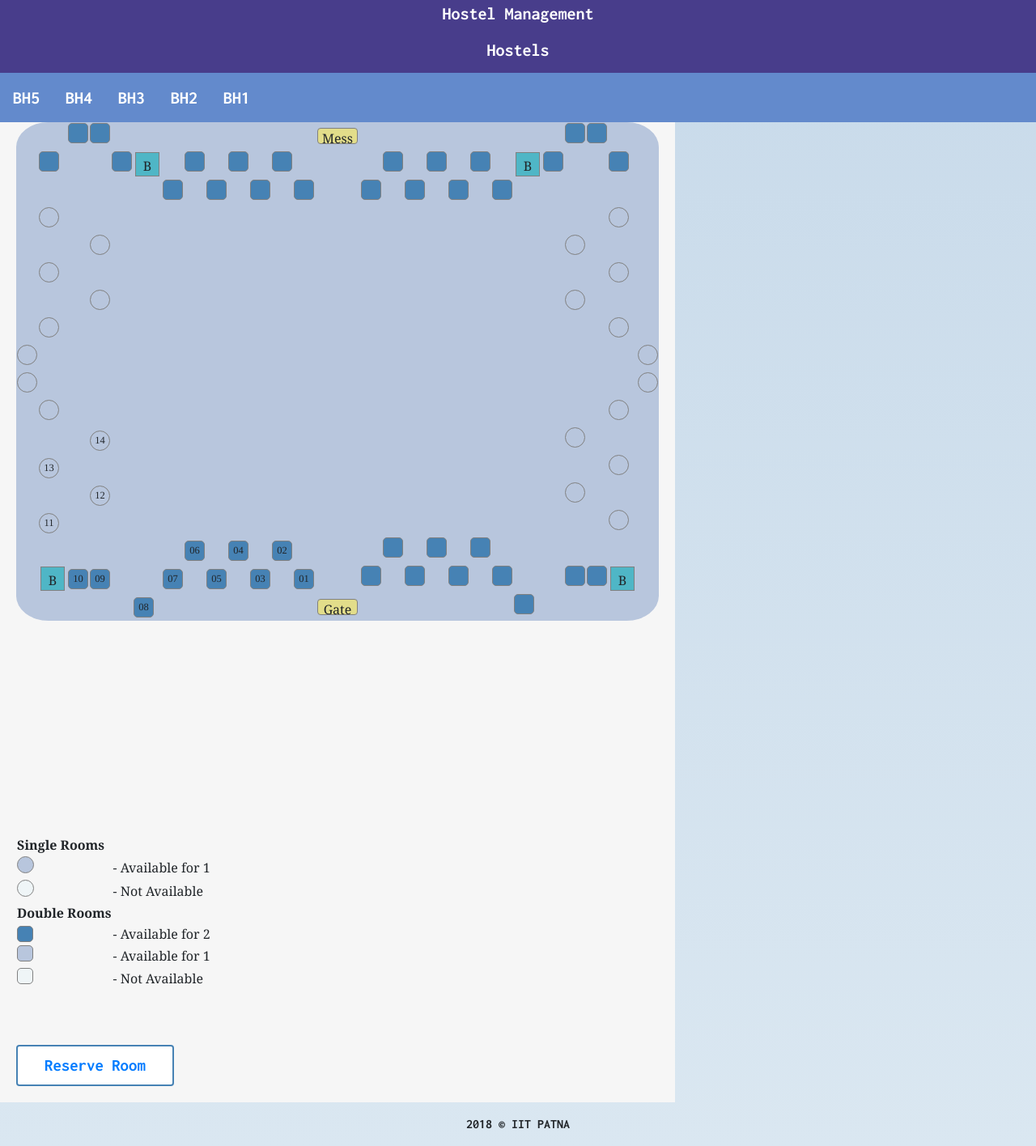
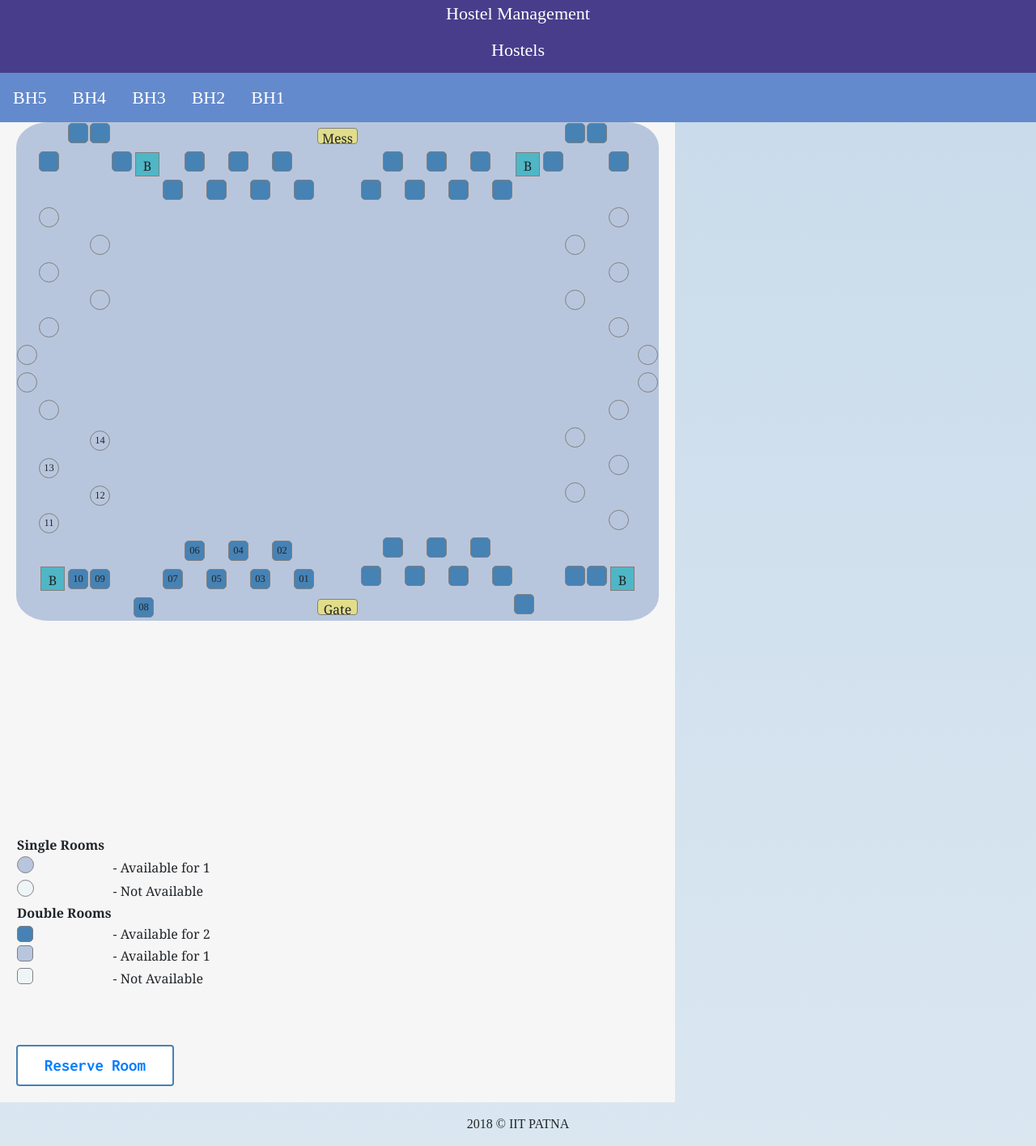
Before and after one commit to DHARUN1819/Hostel-Management-System-Django, a Django app: template selection/templates/BH5_Floor4.html in a window 1280 px wide. Shown: the whole page at 81% size. Run offline with Django 3.2, Linux system fonts and the light colour scheme; the template is opened without the code that fills it: values that come from a table or form of the project are taken from there, others are empty; data comes from the database, SQL or seed files in the repository; some libraries are stand-ins or nearby versions.

Commit message:
Update style.css

```diff
--- a/selection/static/selection/style.css
+++ b/selection/static/selection/style.css
@@ -6,7 +6,7 @@
   @import url(https://fonts.googleapis.com/css?family=Inconsolata:700);
 
         body {
-            font-family: 'Inconsolata', sans-serif;
+            font-family: 'Times New Roman', sans-serif;
             font-style: normal;
             font-weight: 200;
             margin: 0px;
```
